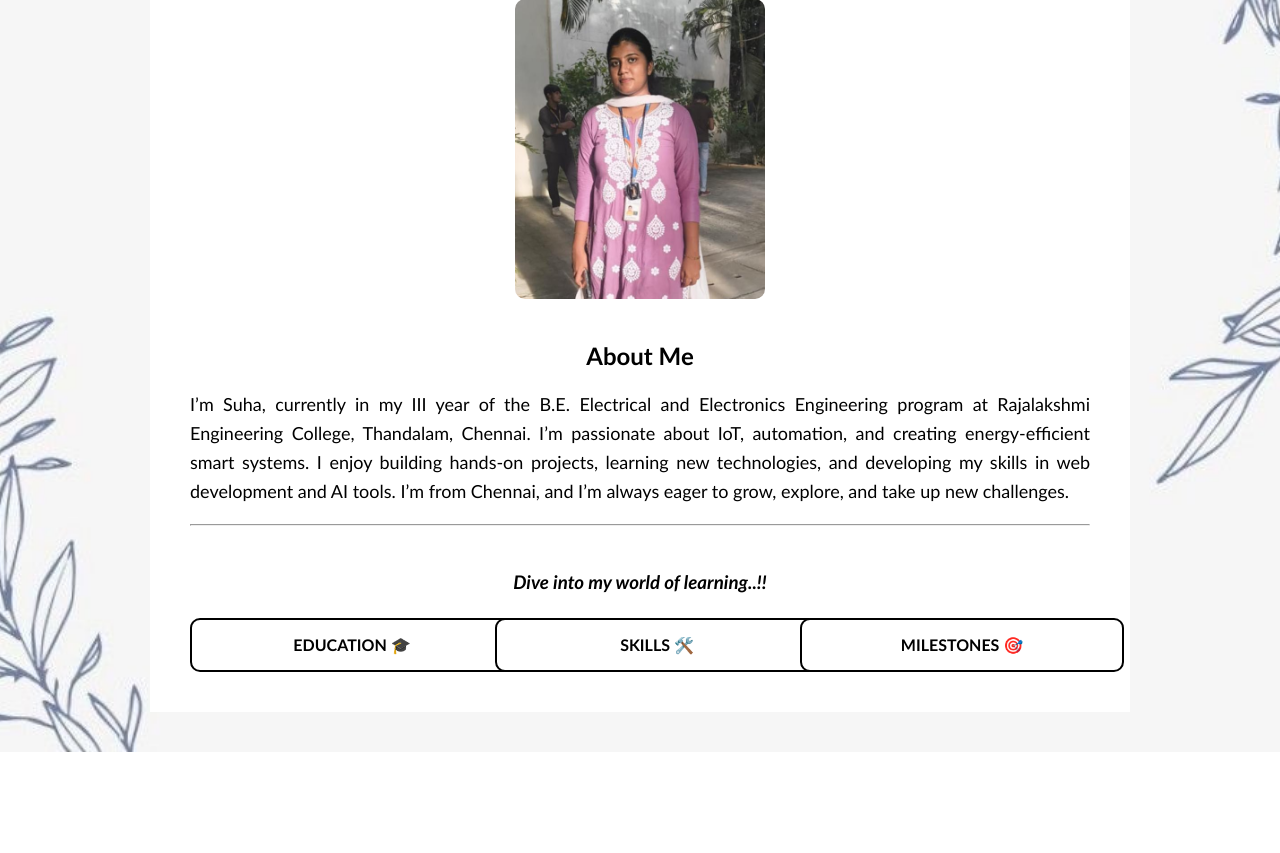
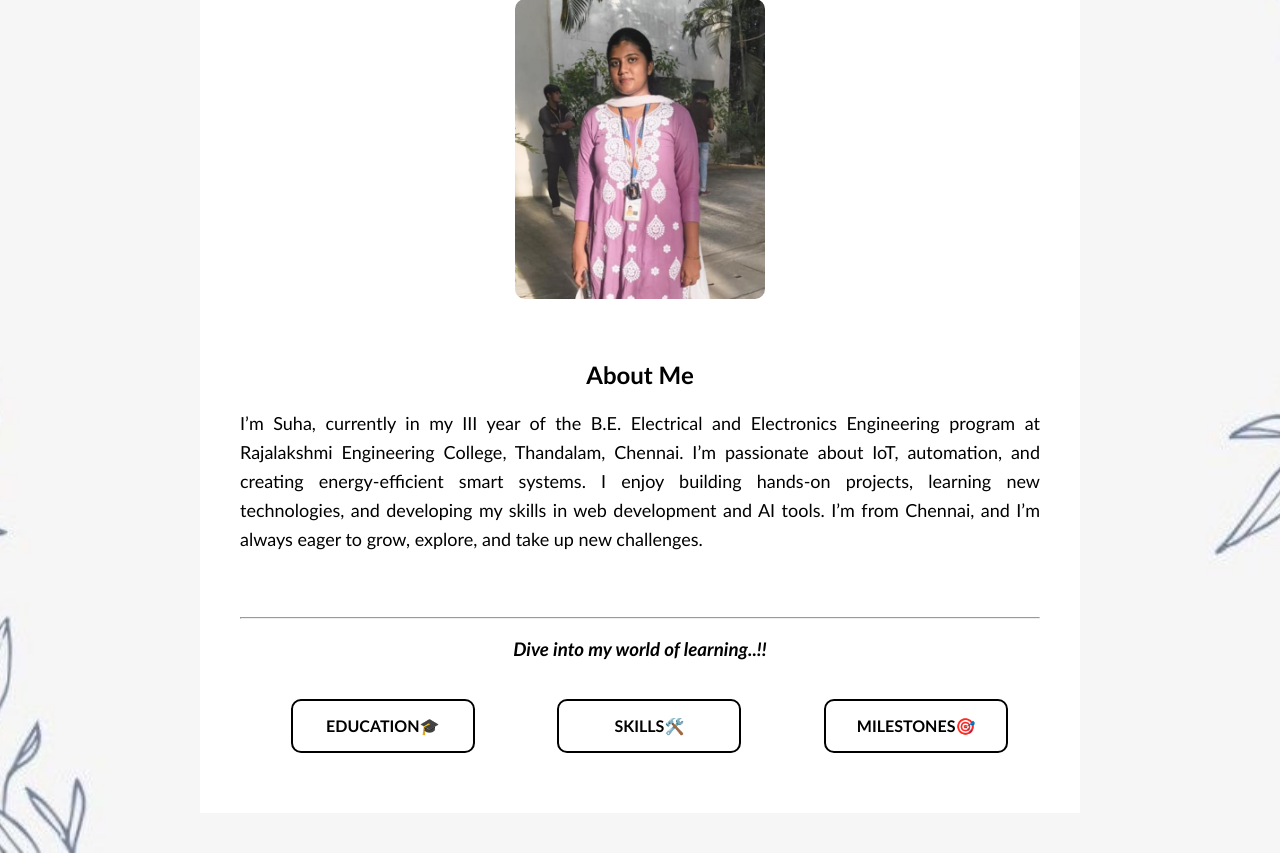
Before and after one commit to suhasinir2005/Portfolio-using-HTML-CSS-Java, a plain HTML site: page index.html in a window 1280 px wide. Shown: the part 140-993 px from the top of the page. Before the commit the page ends 892 px from the top, so only its background shows below. Drawn offline with Linux system fonts and the light colour scheme.

Commit message:
Update index.html

```diff
--- a/index.html
+++ b/index.html
@@ -1,9 +1,10 @@
+
 <!DOCTYPE html>
 <html lang="en">
 <head>
     <meta charset="UTF-8">
     <meta name="viewport" content="width=device-width, initial-scale=1.0">
-    <title>Suha</title>
+    <title>suha</title>
 
     <style>
         body {
@@ -17,12 +18,12 @@
 
         /* MAIN WHITE BLOCK */
         .about-container {
-            max-width: 900px;
-            width: 90%;
-            margin: 40px auto;
+            max-width: 800px;       /* controls width → gives left/right space */
+            margin: 40px auto;      /* centers the block */
             background: white;
             padding: 40px;
-            border-radius: 0px;
+            border-radius:0px;
+            border-style: none;
             text-align: center;
         }
 
@@ -42,11 +43,10 @@
 
         h1 {
             margin-top: 0;
-            font-family:'Lucida Sans', 'Lucida Sans Regular', 'Lucida Grande', 'Lucida Sans Unicode', Geneva, Verdana, sans-serif;
+            font-family: 'Lucida Sans', 'Lucida Sans Regular', 'Lucida Grande', 'Lucida Sans Unicode', Geneva, Verdana, sans-serif;
         }
-
-        /* COMMON BOX STYLE */
         .small-box {
+    width: 150px;
     padding: 15px;
     background-color: white;
     border: 2px solid black;
@@ -54,8 +54,8 @@
     text-align: center;
     font-weight: bold;
     cursor: pointer;
+    margin: 20px auto;     /* keeps it centered */
     transition: 0.3s;
-            width: 100%;
 }
 
 .small-box:hover {
@@ -67,40 +67,65 @@
     text-decoration: none;
     color: black;
 }
-
-        /* THREE BOX GRID */
-        .links {
-            display: grid;
-            grid-template-columns: repeat(3, 1fr);
-            gap: 15px;
-            margin-top: 25px;
+.small-box2{
+    width: 150px;
+    padding: 15px;
+    background-color: white;
+    border: 2px solid black;
+    border-radius: 10px;
+    text-align: center;
+    font-weight: bold;
+    cursor: pointer;
+    margin: 20px auto;     /* keeps it centered */
+    transition: 0.3s;
 }
 
-        /* ------------ MOBILE RESPONSIVE ------------ */
-        @media(max-width: 700px) {
-            .links {
-                grid-template-columns: 1fr;
+.small-box2:hover {
+    background-color: lightgray;
+    transform: scale(1.05);
 }
 
-            .profile-img {
-                width: 180px;
-                height: 220px;
+.box-link2 {
+    text-decoration: none;
+    color: black;
+}
+.small-box3{
+    width: 150px;
+    padding: 15px;
+    background-color: white;
+    border: 2px solid black;
+    border-radius: 10px;
+    text-align: center;
+    font-weight: bold;
+    cursor: pointer;
+    margin: 20px auto;     /* keeps it centered */
+    transition: 0.3s;
 }
 
-            .about-text {
-                font-size: 16px;
+.small-box3:hover {
+    background-color: lightgray;
+    transform: scale(1.05);
 }
+
+.box-link3{
+    text-decoration: none;
+    color: black;
+}
+.links{
+            display: grid;
+            grid-template-columns: repeat(3,1fr);
+            padding-left: 5mm;
+            gap:5mm;
+            border-radius:10px;
         }
     </style>
 </head>
-
 <body>
 
     <div class="about-container">
-
         <h1>SUHASINI R</h1>
 
-        <img src="pic.jpg" class="profile-img"><br><br>
+        <img src="pic.jpg" class="profile-img"><br><br><br>
 
         <h2>About Me</h2>
 
@@ -110,28 +135,16 @@
             and creating energy-efficient smart systems. I enjoy building hands-on projects, learning new
             technologies, and developing my skills in web development and AI tools. I’m from Chennai,
             and I’m always eager to grow, explore, and take up new challenges.
-        </p>
-
-        <hr><br>
-
-        <h3><i>Dive into my world of learning..!!</i></h3>
-
+        </p><BR><BR>
+    <HR>
+    <h3><I>Dive into my world of learning..!!</I></h3>
     <div class="links">
-
-            <a href="edu.htm" class="box-link" target="_blank">
-                <div class="small-box">EDUCATION 🎓</div>
-            </a>
-
+    <a href="edu.htm" class="box-link2" target="_blank">
+    <div class="small-box2">EDUCATION🎓 </div>
     <a href="skill.htm" class="box-link" target="_blank">
-                <div class="small-box">SKILLS 🛠️</div>
-            </a>
-
-            <a href="pr.htm" class="box-link" target="_blank">
-                <div class="small-box">MILESTONES 🎯</div>
-            </a>
-
-        </div>
-
+    <div class="small-box3"> SKILLS🛠️</div>
+    <a href="pr.htm" class="box-link3" target="_blank">
+    <div class="small-box"> MILESTONES🎯 </div>
     </div>
 
 </body>
```
Lines whose indentation alone changed are shown as unchanged.
